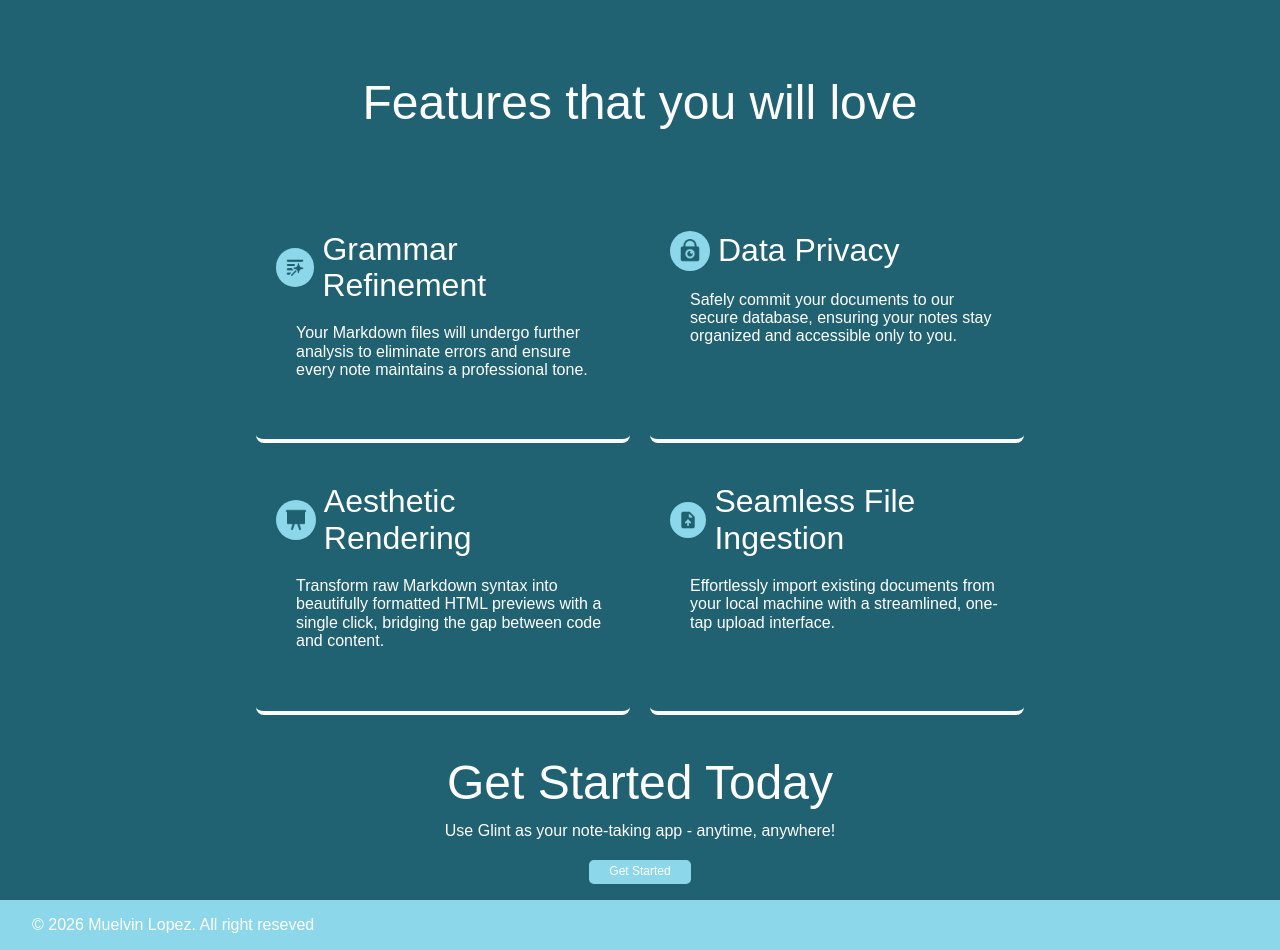
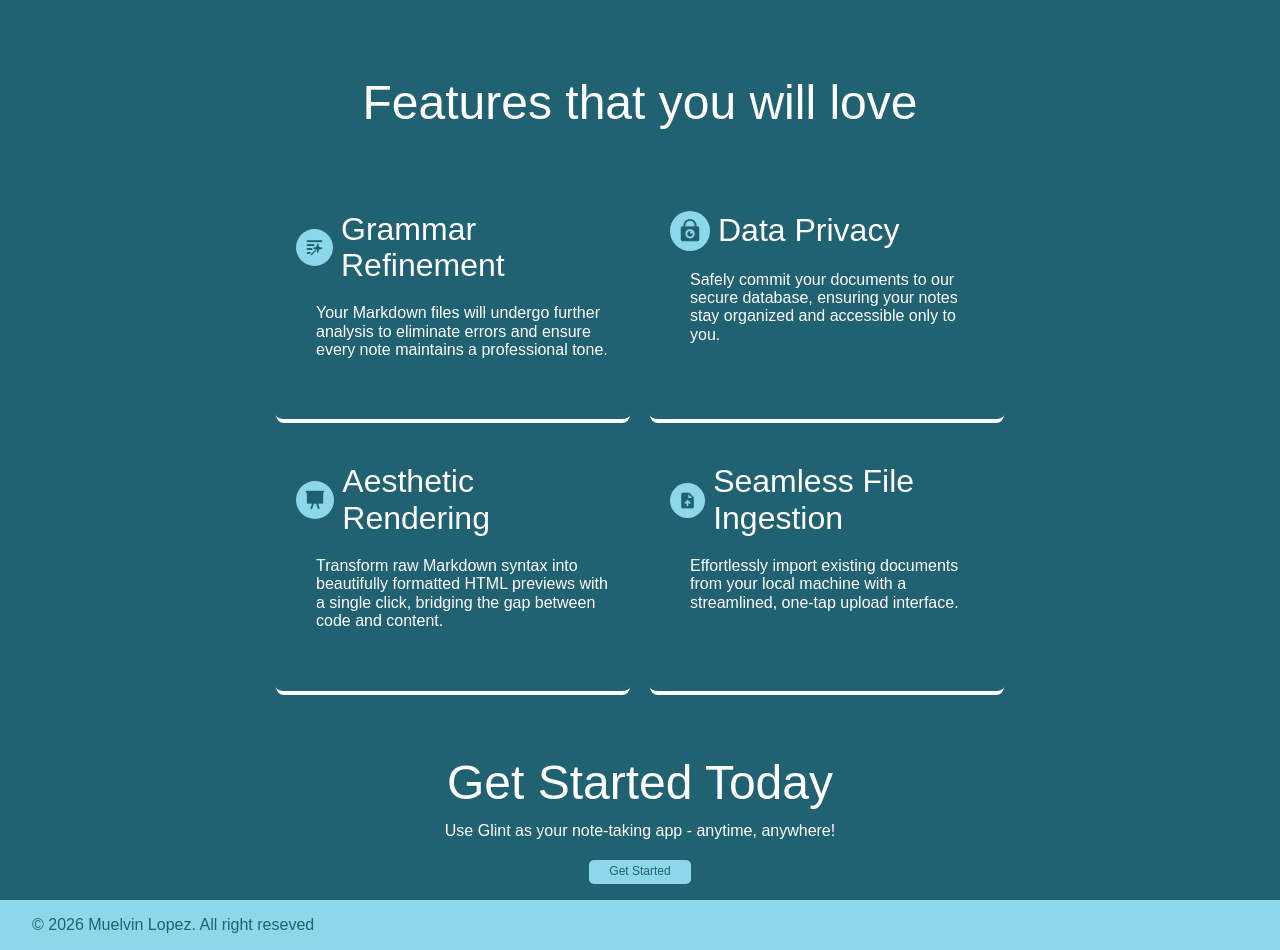
Before and after one commit to Muelvzz/markdown-note-taking-app, a React (Vite) app in the folder frontend/: page / in a window 1280 px wide. Shown: the part 1300-2250 px from the top of the page. Built offline with nearby package versions, Linux system fonts and the light colour scheme; a web font is replaced by a local one.

Commit message:
Performance Tweaks

```diff
--- a/frontend/src/features/landing_page/components/Card.tsx
+++ b/frontend/src/features/landing_page/components/Card.tsx
@@ -5,6 +5,7 @@ export default function Card({ image, title, description }: cardData) {
         <div className="
             bg-(--secondary-color) px-10 py-5 rounded-lg
             lg:ml-15 lg:mr-15 mt-10 flex flex-col gap-y-5
+            text-(--primary-color)
 
         ">
             <div className="flex gap-x-2 items-center">
--- a/frontend/src/features/landing_page/components/Features.tsx
+++ b/frontend/src/features/landing_page/components/Features.tsx
@@ -5,7 +5,8 @@ export default function Features() {
     return (
         <div>
             <h1 className="text-center">Features that you will love</h1>
-            <div className="grid grid-cols-2 gap-5 mt-10">
+            <div className="
+                md:grid md:grid-cols-2 flex flex-col md:gap-5 p-5">
                 { feature.map((feature) => (
                     <div key={feature.image}>
                         <Card2
--- a/frontend/src/index.css
+++ b/frontend/src/index.css
@@ -1,5 +1,10 @@
 @import url('https://fonts.googleapis.com/css2?family=Belanosima:wght@400;600;700&display=swap');
 @import "tailwindcss";
+
+@keyframes fadeIn {
+  from { opacity: 0; }
+  to { opacity: 1; }
+}
 
 :root {
     --primary-color: #206172;
@@ -14,11 +19,13 @@ body {
     height: 100%;
     box-sizing: border-box;
     line-height: 1.15;
+    animation: fadeIn 1s ease-in forwards;
 }
 
 footer {
     margin-top: 1rem;
     background-color: var(--secondary-color);
+    color: var(--primary-color);
     padding: 1rem 2rem;
 }
 
@@ -30,6 +37,7 @@ button {
     border-radius: 5px;
     font-size: 12px;
     font-style: normal;
+    color: var(--primary-color);
 }
 
 button:hover {
```
